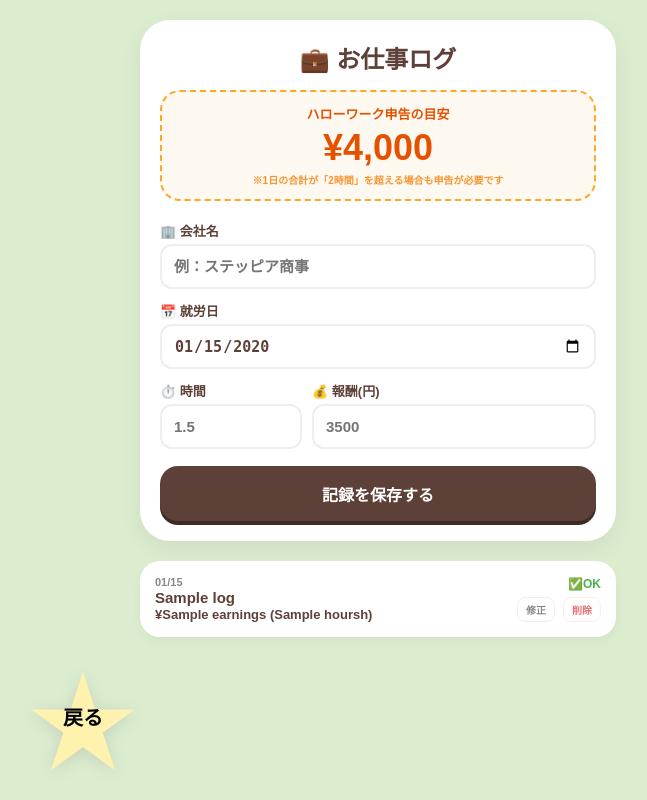
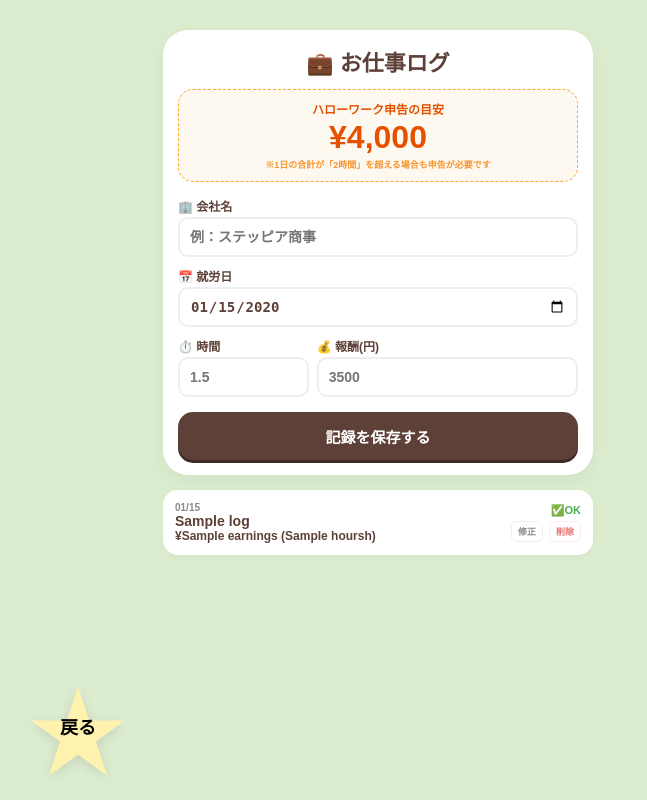
Before and after one commit to nana19820227/steppia_project, a Django app: template steppia_app/templates/steppia_app/work_tracker.html in a window 1280 px wide. Shown: the whole page, without its empty margins (262-909 px from the left). Run offline with Django 5.2, Linux system fonts and the light colour scheme; the template is opened without the code that fills it: most values are stand-ins (such as "Sample title", 1, 10 or a date in 2020); data that the repository does not hold is empty; some web fonts are replaced.

Commit message:
style: お仕事ログをさらにスリムに調整（モバイルでの表示バランスを最適化）

```diff
--- a/steppia_app/templates/steppia_app/work_tracker.html
+++ b/steppia_app/templates/steppia_app/work_tracker.html
@@ -17,119 +17,120 @@
             min-height: 100dvh; display: flex; flex-direction: column; align-items: center;
         }
         .container {
-            width: 100%; max-width: 500px;
-            padding: 20px 12px 120px; /* 下部ボタン用の余白 */
+            width: 100%; max-width: 450px;
+            padding: 15px 10px 100px; /* 余白をさらにスリムに */
             box-sizing: border-box;
         }
 
-        /* 警告アラート：少しスリムに */
+        /* 警告アラート：高さを抑える */
         .warning-alert {
-            background-color: #ffebee; border: 3px solid var(--ng-red); border-radius: 20px;
-            padding: 15px; margin-bottom: 20px; text-align: center; animation: shake 0.5s ease-in-out;
+            background-color: #ffebee; border: 2px solid var(--ng-red); border-radius: 15px;
+            padding: 10px; margin-bottom: 15px; text-align: center; animation: shake 0.5s ease-in-out;
         }
         @keyframes shake { 0%, 100% { transform: translateX(0); } 25% { transform: translateX(-5px); } 75% { transform: translateX(5px); } }
 
-        /* 記録カード */
+        /* 記録カード：パディングを凝縮 */
         .log-card {
-            background: var(--white); border-radius: 30px; padding: 20px;
-            box-shadow: 0 8px 25px rgba(0,0,0,0.06); text-align: center; margin-bottom: 20px;
+            background: var(--white); border-radius: 25px; padding: 15px;
+            box-shadow: 0 6px 20px rgba(0,0,0,0.05); text-align: center; margin-bottom: 15px;
         }
-        .title-area h2 { font-size: 20px; font-weight: 900; margin: 0 0 15px 0; }
+        .title-area h2 { font-size: 18px; font-weight: 900; margin: 0 0 12px 0; }
 
-        /* 目安ボックス：コンパクト化 */
+        /* 目安ボックス：さらに小さく */
         .limit-box {
-            background: var(--beige); border: 2px dashed #FFA726; border-radius: 20px;
-            padding: 12px; margin-bottom: 20px;
+            background: var(--beige); border: 1.5px dashed #FFA726; border-radius: 15px;
+            padding: 10px; margin-bottom: 15px;
         }
-        .limit-label { font-size: 13px; font-weight: 900; color: #E65100; margin-bottom: 4px; }
-        .limit-value { font-size: 28px; font-weight: 900; color: #E65100; display: block; }
-        .limit-sub { font-size: 10px; font-weight: 900; color: #F57C00; margin-top: 3px; opacity: 0.8; }
+        .limit-label { font-size: 12px; font-weight: 900; color: #E65100; margin-bottom: 2px; }
+        .limit-value { font-size: 24px; font-weight: 900; color: #E65100; display: block; }
+        .limit-sub { font-size: 9px; font-weight: 900; color: #F57C00; margin-top: 2px; opacity: 0.8; }
 
-        /* フォーム入力 */
-        .form-group { text-align: left; margin-bottom: 12px; }
-        .form-label { font-size: 13px; font-weight: 900; margin-bottom: 4px; display: block; }
+        /* フォーム入力：高さを45px→40pxに */
+        .form-group { text-align: left; margin-bottom: 10px; }
+        .form-label { font-size: 12px; font-weight: 900; margin-bottom: 3px; display: block; }
         .input-box {
-            width: 100%; height: 45px; border-radius: 12px; border: 2px solid #eee;
-            padding: 0 12px; font-size: 15px; font-weight: 700; box-sizing: border-box;
-            outline: none; transition: 0.2s; color: var(--brown);
+            width: 100%; height: 40px; border-radius: 10px; border: 2px solid #eee;
+            padding: 0 10px; font-size: 14px; font-weight: 700; box-sizing: border-box;
+            outline: none; color: var(--brown);
         }
         .input-box:focus { border-color: var(--ok-green); }
 
         input[type=number] { -moz-appearance: textfield; }
         input::-webkit-outer-spin-button, input::-webkit-inner-spin-button { -webkit-appearance: none; margin: 0; }
 
+        /* 保存ボタン：スリムに */
         .save-btn {
-            width: 100%; height: 55px; background: var(--brown); color: var(--white);
-            border: none; border-radius: 18px; font-size: 16px; font-weight: 900;
-            cursor: pointer; margin-top: 5px; box-shadow: 0 4px 0 #3e2b25;
+            width: 100%; height: 48px; background: var(--brown); color: var(--white);
+            border: none; border-radius: 15px; font-size: 15px; font-weight: 900;
+            cursor: pointer; margin-top: 5px; box-shadow: 0 3px 0 #3e2b25;
         }
-        .save-btn:active { transform: translateY(2px); box-shadow: none; }
+        .save-btn:active { transform: translateY(1px); box-shadow: none; }
 
-        /* ログリスト */
-        .logs-list { width: 100%; display: flex; flex-direction: column; gap: 12px; }
+        /* ログリスト：アイテムの間隔を詰め、文字を小さく */
+        .logs-list { width: 100%; display: flex; flex-direction: column; gap: 8px; }
         .log-item {
-            background: var(--white); border-radius: 20px; padding: 15px;
+            background: var(--white); border-radius: 15px; padding: 12px;
             display: flex; justify-content: space-between; align-items: center;
-            box-shadow: 0 4px 12px rgba(0,0,0,0.04);
+            box-shadow: 0 3px 10px rgba(0,0,0,0.03);
         }
         .log-info { text-align: left; flex: 1; min-width: 0; }
-        .log-date { font-size: 11px; color: #888; font-weight: 900; }
+        .log-date { font-size: 10px; color: #888; font-weight: 900; }
         .log-company {
-            font-size: 15px; font-weight: 900; margin: 1px 0;
+            font-size: 14px; font-weight: 900; margin: 0;
             white-space: nowrap; overflow: hidden; text-overflow: ellipsis;
         }
-        .log-details { font-size: 13px; color: var(--brown); font-weight: 700; }
+        .log-details { font-size: 12px; color: var(--brown); font-weight: 700; }
 
-        .log-actions { display: flex; flex-direction: column; align-items: flex-end; gap: 6px; }
-        .log-status { font-weight: 900; font-size: 12px; }
+        .log-actions { display: flex; flex-direction: column; align-items: flex-end; gap: 4px; }
+        .log-status { font-weight: 900; font-size: 11px; }
         .status-ok { color: var(--ok-green); }
         .status-ng { color: var(--ng-red); }
 
-        .action-links { display: flex; gap: 8px; }
+        .action-links { display: flex; gap: 6px; }
         .btn-edit {
-            color: #888; text-decoration: none; font-size: 10px; font-weight: 900;
-            padding: 4px 8px; border: 1.5px solid #eee; border-radius: 8px;
+            color: #888; text-decoration: none; font-size: 9px; font-weight: 900;
+            padding: 3px 6px; border: 1px solid #eee; border-radius: 6px;
         }
         .btn-delete {
-            color: #e57373; text-decoration: none; font-size: 10px; font-weight: 900;
-            padding: 4px 8px; border: 1.5px solid #ffebee; border-radius: 8px;
+            color: #e57373; text-decoration: none; font-size: 9px; font-weight: 900;
+            padding: 3px 6px; border: 1px solid #ffebee; border-radius: 6px;
         }
 
         .warning-text {
-            background: #FFEBEE; color: var(--ng-red); font-size: 10px;
-            font-weight: 900; padding: 3px 8px; border-radius: 6px; margin-top: 4px;
+            background: #FFEBEE; color: var(--ng-red); font-size: 9px;
+            font-weight: 900; padding: 2px 6px; border-radius: 4px; margin-top: 2px;
             display: inline-block;
         }
 
-        /* 下部ナビボタン：スマホサイズ(75px)に統一 */
+        /* 下部ナビボタン：さらに一回り小さく(65px) */
         .bottom-nav {
-            position: fixed; bottom: 15px; left: 15px;
+            position: fixed; bottom: 12px; left: 12px;
             z-index: 9999; pointer-events: none;
         }
         .star-link-btn {
             position: relative; display: flex; align-items: center; justify-content: center;
-            width: 75px; height: 75px; text-decoration: none; pointer-events: auto;
+            width: 65px; height: 65px; text-decoration: none; pointer-events: auto;
         }
         .star-icon {
-            font-size: 75px; color: var(--star-yellow);
-            filter: drop-shadow(0 3px 8px rgba(0,0,0,0.1));
+            font-size: 65px; color: var(--star-yellow);
+            filter: drop-shadow(0 3px 6px rgba(0,0,0,0.1));
         }
         .star-text {
-            position: absolute; font-size: 15px; font-weight: 900; color: var(--text-black);
+            position: absolute; font-size: 14px; font-weight: 900; color: var(--text-black);
             top: 50%; left: 50%; transform: translate(-50%, -45%);
-            transition: transform 0.15s ease-out;
         }
         .star-link-btn:active .star-text { transform: translate(-40%, -60%) rotate(15deg); }
         .star-link-btn:active { transform: scale(0.95); }
 
-        /* タブレット・PC向けの微調整 */
+        /* タブレット・PC向け調整 */
         @media (min-width: 768px) {
-            .title-area h2 { font-size: 24px; }
-            .limit-value { font-size: 36px; }
-            .star-link-btn { width: 110px; height: 110px; }
-            .star-icon { font-size: 110px; }
-            .star-text { font-size: 20px; }
-            .bottom-nav { left: 50%; transform: translateX(-350px); bottom: 30px; }
+            .container { padding-top: 30px; }
+            .title-area h2 { font-size: 22px; }
+            .limit-value { font-size: 32px; }
+            .star-link-btn { width: 100px; height: 100px; }
+            .star-icon { font-size: 100px; }
+            .star-text { font-size: 18px; }
+            .bottom-nav { left: 50%; transform: translateX(-350px); bottom: 25px; }
         }
     </style>
 </head>
@@ -137,8 +138,8 @@
     <div class="container">
         {% if show_warning %}
         <div class="warning-alert">
-            <div style="font-size: 32px; margin-bottom: 5px;">⚠️</div>
-            <div style="font-weight: 900; color: var(--ng-red); font-size: 16px; line-height: 1.5;">本日の合計が制限を超えました。<br>ハローワークへ申告してください！</div>
+            <div style="font-size: 28px; margin-bottom: 3px;">⚠️</div>
+            <div style="font-weight: 900; color: var(--ng-red); font-size: 14px; line-height: 1.4;">本日の合計が制限を超えました。<br>ハローワークへ申告してください！</div>
         </div>
         {% endif %}
 
@@ -153,7 +154,7 @@
                 {% csrf_token %}
                 <div class="form-group"><label class="form-label">🏢 会社名</label><input type="text" name="company" class="input-box" placeholder="例：ステッピア商事"></div>
                 <div class="form-group"><label class="form-label">📅 就労日</label><input type="date" name="date" class="input-box" required value="{{ today|date:'Y-m-d' }}"></div>
-                <div style="display: flex; gap: 10px;">
+                <div style="display: flex; gap: 8px;">
                     <div class="form-group" style="flex: 1;"><label class="form-label">⏱️ 時間</label><input type="number" step="0.1" name="hours" class="input-box" placeholder="1.5"></div>
                     <div class="form-group" style="flex: 2;"><label class="form-label">💰 報酬(円)</label><input type="number" name="amount" class="input-box" required placeholder="3500"></div>
                 </div>
@@ -181,7 +182,7 @@
                 </div>
             </div>
             {% empty %}
-                <p style="text-align: center; opacity: 0.5; font-size: 14px; margin-top: 20px;">まだ記録がありません 🐑</p>
+                <p style="text-align: center; opacity: 0.5; font-size: 13px; margin-top: 15px;">記録はありません 🐑</p>
             {% endfor %}
         </div>
     </div>
```
